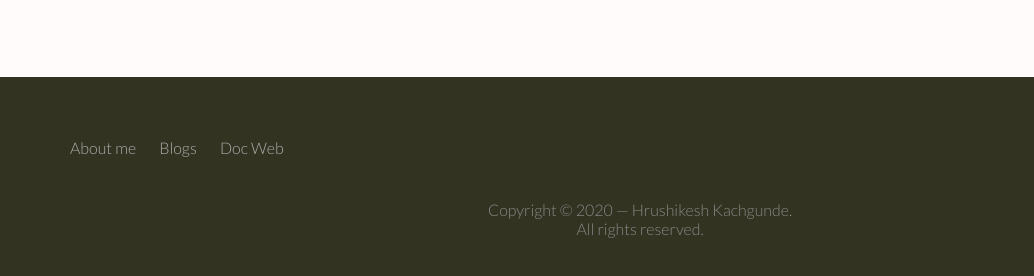
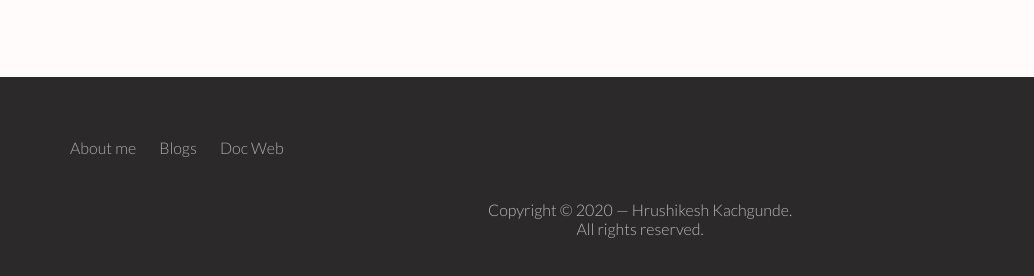
Before and after one commit to Hrushi11/Hrushi11.github.io, a plain HTML site: page index.html in a window 1280 px wide. Shown: the part 3880-4156 px from the top of the page, 0-1034 px from the left. Drawn offline with nearby package versions, Linux system fonts and the light colour scheme.

Commit message:
footer-color-dark

```diff
--- a/style.css
+++ b/style.css
@@ -448,7 +448,7 @@ input[type="submit"] {
 }
 
 footer {
-  background-color: #332;
+  background-color: rgb(43, 41, 41);
   padding: 50px;
   font-size: 80%;
 }
@@ -490,7 +490,7 @@ footer {
 }
 
 .p {
-  color: #888;
+  color: rgba(255, 255, 255, 0.671);
   text-align: center;
   margin-top: 20px;
 }
@@ -525,14 +525,13 @@ footer {
   color: white;
 }
 
-footer p {
-  cursor: context-menu;
-}
-
 .section-form {
   background-color: rgba(255, 251, 251, 0.979);
 }
 
+footer p {
+  cursor: context-menu;
+}
 /*-------------------- animations---------- */
 .js--wp-1,
 .js--wp-2 {
```
